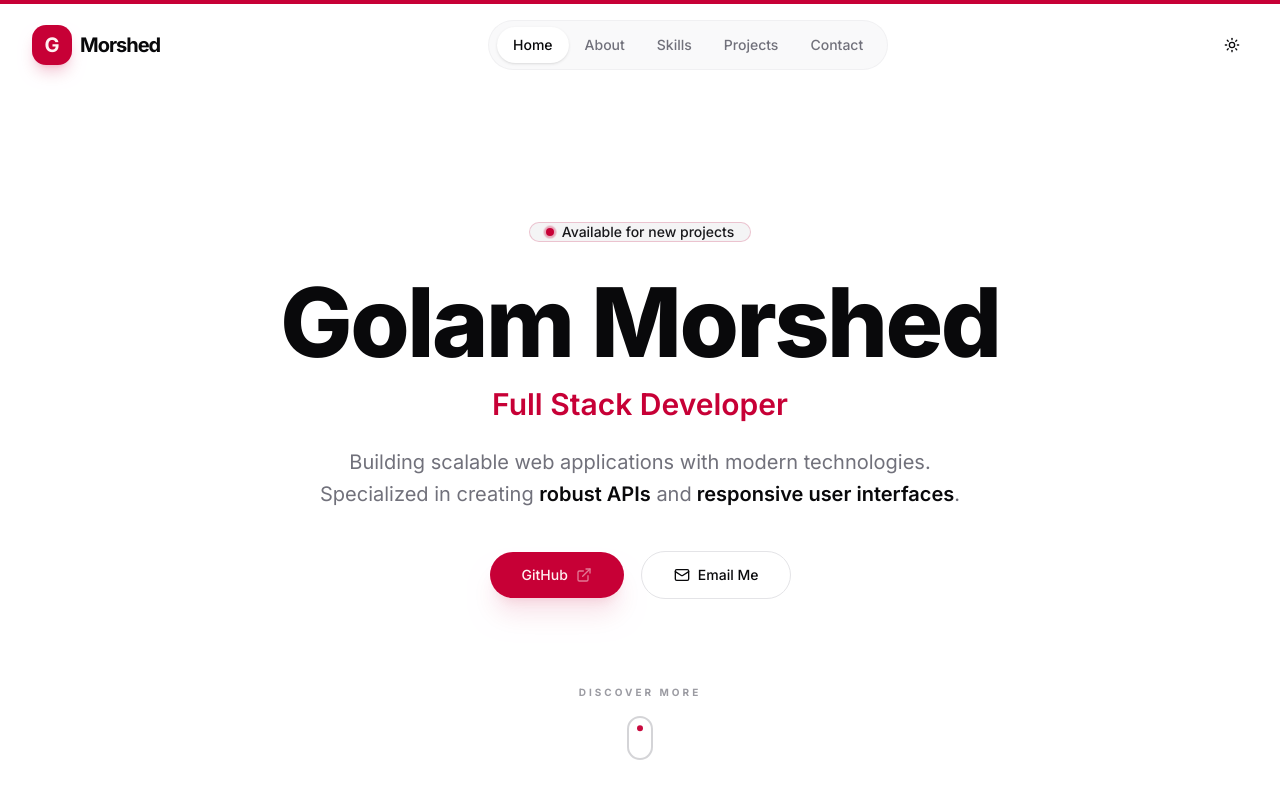
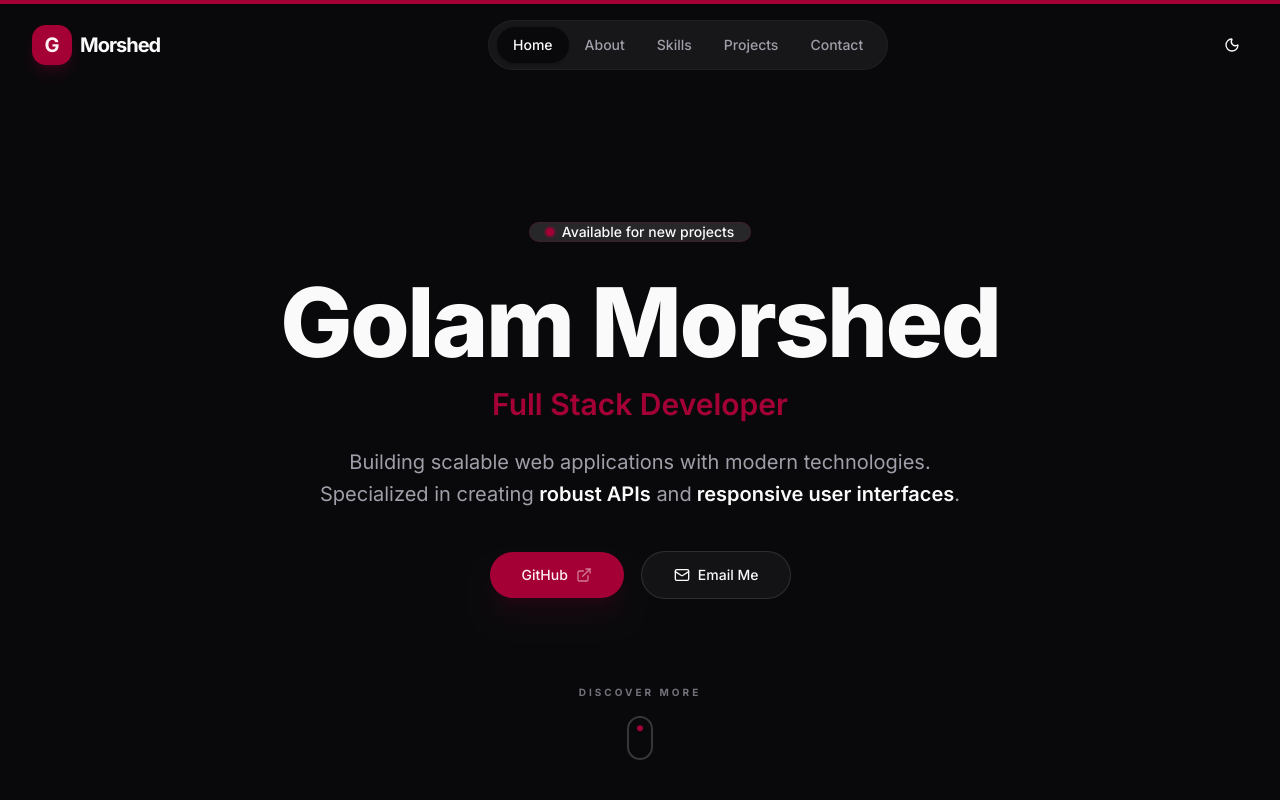
Before and after one commit to Morshed004/golam-morshed-portfolio, a Next.js app: page / in a window 1280 px wide. Shown: the top 800 px of the page. Built offline with nearby package versions, Linux system fonts and the light colour scheme.

Commit message:
Make the site theme dark by default

```diff
--- a/components/theme-provider.tsx
+++ b/components/theme-provider.tsx
@@ -4,5 +4,14 @@ import { ThemeProvider as NextThemesProvider } from "next-themes";
 import { type ThemeProviderProps } from "next-themes";
 
 export function ThemeProvider({ children, ...props }: ThemeProviderProps) {
-  return <NextThemesProvider {...props}>{children}</NextThemesProvider>;
+  return (
+    <NextThemesProvider
+      {...props}
+      attribute={"class"}
+      defaultTheme="dark"
+      enableSystem={false}
+    >
+      {children}
+    </NextThemesProvider>
+  );
 }
```
